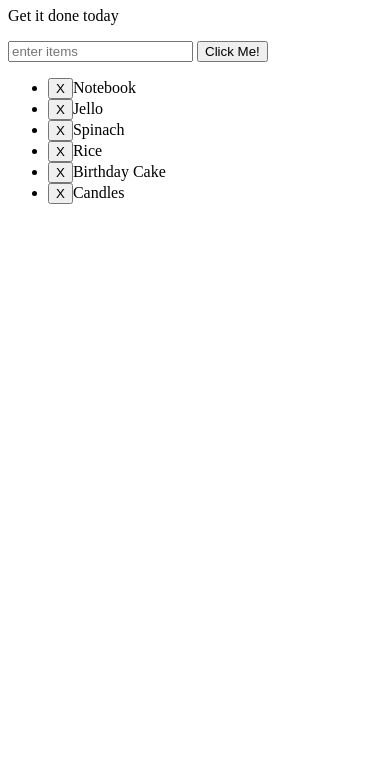
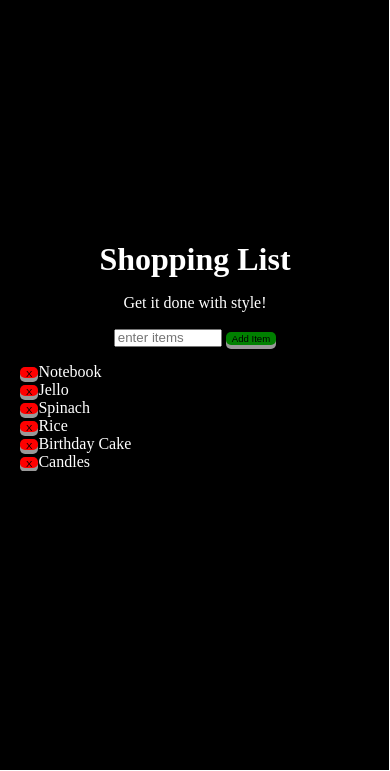
Before and after one commit to JustAnotherIdea/shoppinglist, a plain HTML site: page index.html in a window 390 px wide. Shown: the part 73-844 px from the top of the page. Drawn offline with nearby package versions, Linux system fonts and the light colour scheme.

Commit message:
Add files via upload

```diff
--- a/index.html
+++ b/index.html
@@ -8,11 +8,16 @@
     <link rel="stylesheet" type="text/css" href="style.css">
 </head>
 <body>
-    <h1>Shopping List</h1>
-    <p id="first">Get it done today</p>
+    <div id="tiles"></div>
+    <div id="pageContainer">
+        <div id="topSpacer"></div>
+        <header>Shopping List</header>
+        <p>Get it done with style!</p>
+        <div class="content">
             <input id="userinput" type="text" placeholder="enter items">
-    <button id="enter">Click Me!</button>
-    <ul>
+            <button id="enter">Add Item</button>
+        </div>
+        <ul class="content">
             <li><button class="del">X</button>Notebook</li>
             <li><button class="del">X</button>Jello</li>
             <li><button class="del">X</button>Spinach</li>
@@ -20,6 +25,8 @@
             <li><button class="del">X</button>Birthday Cake</li>
             <li><button class="del">X</button>Candles</li>
         </ul>
+    </div>
+    <script type="text/javascript" src="https://cdnjs.cloudflare.com/ajax/libs/animejs/3.2.1/anime.min.js"></script>
     <script type="text/javascript" src="script.js"></script>
 </body>
 </html>
--- a/script.js
+++ b/script.js
@@ -1,10 +1,71 @@
-var button = document.getElementById("enter");
-var input = document.getElementById("userinput");
-var ul =document.querySelector("ul");
-var liNodeList = document.querySelectorAll("li");
-var liArray = Array.from(liNodeList);
-var delButton = document.getElementsByClassName("del");
-var delButtonArray = Array.from(delButton);
+const button = document.getElementById("enter");
+const input = document.getElementById("userinput");
+const ul = document.querySelector("ul");
+let liNodeList = document.querySelectorAll("li");
+let liArray = Array.from(liNodeList);
+let delButton = document.getElementsByClassName("del");
+let delButtonArray = Array.from(delButton);
+
+const wrapper = document.getElementById("tiles");
+
+let columns = 0,
+    rows = 0,
+    count = -1;
+
+const colors = [
+    "rgb(229, 57, 53)",
+    "rgb(253, 216, 53)",
+    "rgb(244, 81, 30)",
+    "rgb(76, 175, 80)",
+    "rgb(33, 150, 243)",
+    "rgb(156, 39, 176)",
+];
+
+const handleOnClick = index => {
+    count++;
+    anime({
+        targets: ".tile",
+        backgroundColor: colors[count % (colors.length - 1)],
+        delay: anime.stagger(50, {
+            grid: [columns, rows],
+            from: index
+        })
+    });
+}
+
+const createTile = index => {
+  const tile = document.createElement("div");
+
+  tile.classList.add("tile");
+
+  tile.onclick = e => handleOnClick(index);
+
+  return tile;
+}
+
+const createTiles = quantity => {
+  Array.from(Array(quantity)).map((tile, index) => {
+    wrapper.appendChild(createTile(index));
+  });
+}
+
+const createGrid = () => {
+  wrapper.innerHTML = "";
+
+  const size = document.body.clientWidth > 800 ? 100 : 50;
+
+  columns = Math.floor(document.body.clientWidth / size);
+  rows = Math.floor(document.body.clientHeight / size);
+
+  wrapper.style.setProperty("--columns", columns);
+  wrapper.style.setProperty("--rows", rows);
+
+  createTiles(columns * rows);
+}
+
+createGrid();
+
+window.onresize = () => createGrid();
 
 function inputLength(){
     return input.value.length;
@@ -24,7 +85,6 @@ function createListElement(){
     input.value = "";
 }
 
-
 function addListAfterClick(){
     if(inputLength() > 0){
         createListElement()
@@ -41,7 +101,13 @@ function removeParentLi(event){
     event.target.parentElement.remove();
 }
 
-// cant get this to work? li is undefined? wow... thank you chatgpt... event.target now
+function keepFocus(event) {
+    var blurEl = this;
+    setTimeout(function() {
+      blurEl.focus()
+    }, 10)
+};
+
 function markDone(event){
     event.target.classList.toggle("done");
 }
@@ -53,3 +119,7 @@ button.addEventListener("click", addListAfterClick);
 input.addEventListener("keypress", addListAfterKeypress);
 
 liArray.forEach(li => li.addEventListener("click", markDone));
+
+input.onblur = keepFocus;
+
+window.onload = input.focus();
--- a/style.css
+++ b/style.css
@@ -1,3 +1,210 @@
+body {
+    margin: 0px;
+    user-select: none;
+    overflow: hidden;
+}
+
+:root {
+    --g1: rgb(98, 0, 234);
+    --g2: rgb(236, 64, 122);
+}
+
+@keyframes background-pan {
+    from {
+        background-position: 0% center;
+    }
+
+    to {
+        background-position: -200% center;
+    }
+}
+
+body.toggled {
+    animation: none;
+}
+
+body.toggled > #title {
+    opacity: 0;
+}
+
+body.toggled > #icon {
+    opacity: 1;
+}
+
+body.toggled > #tiles > .tile:hover {
+    opacity: 0.1 !important;
+}
+
+.centered {
+    left: 50%;
+    position: absolute;
+    top: 50%;
+    transform: translate(-50%, -50%);
+}
+
+#tiles {
+    height: calc(100vh - 1px);
+    width: calc(100vw - 1px);
+    position: relative;
+    z-index: 1;
+
+    display: grid;
+    grid-template-columns: repeat(var(--columns), 1fr);
+    grid-template-rows: repeat(var(--rows), 1fr);
+}
+
+.tile {
+    position: relative;
+    background-color: black;
+}
+
+#title {
+    color: white;
+    font-family: "Rubik", sans-serif;
+    font-size: 6vw;
+    margin: 0px;
+    pointer-events: none;
+    transition: opacity 1200ms ease;
+    width: 50vw;
+    z-index: 2;
+}
+
+#pageContainer {
+        position: absolute;
+        width: 100%;
+        height: 100%;
+        top: 0;
+        left: 0;
+        z-index: 3;
+        display: flex;
+        flex-direction: column;
+        align-items: center;
+        justify-content: center;
+        pointer-events: none;
+}
+
+#topSpacer {
+    height: 30px;
+}
+
+header {
+    font-size: 4em;
+    font-weight: bold;
+    color: white;
+}
+
+p {
+    font-size: 2em;
+    color: white;
+}
+
+.content {
+    font-size: 2em;
+    pointer-events: auto;
+    color: white;
+}
+
+ul {
+    list-style: none;
+    overflow: auto;
+}
+
+.del {
+    font-size: 0.6em;
+    aspect-ratio: 1/1;
+    height: 1.2em;
+    cursor: pointer;
+    outline: none;
+    background-color: rgb(255, 0, 0);
+    border: none;
+    border-radius: 5px;
+    box-shadow: 0 5px #999;
+}
+
+.del:hover {background-color: rgb(204, 0, 0)}
+
+button:active, #enter:active {
+    box-shadow: 0 2px #666;
+    transform: translateY(3px);
+}
+
+#enter {
+    font-size: 0.45em;
+    height: 1.4em;
+    cursor: pointer;
+    outline: none;
+    background-color: rgb(0, 128, 0);
+    border: none;
+    border-radius: 5px;
+    box-shadow: 0 5px #999;
+}
+
+#enter:hover {background-color: rgb(0, 110, 0)}
+
+input:focus {
+    outline: none;
+}
+
 .done {
     text-decoration: line-through;
 }
+
+@media screen and (max-width: 400px) {
+    header {
+        font-size: 2em;
+    }
+    p {
+        font-size: 1em;
+    }
+    .content {
+        font-size: 1em;
+    }
+    input {
+        height: 12px;
+        width: 100px;
+    }
+    #enter {
+        font-size: 0.6em;
+    }
+    #enter, .del {
+        box-shadow: 0 4px #999;
+    }
+    button:active, #enter:active {
+        box-shadow: 0 1px #666;
+        transform: translateY(3px);
+    }
+    ul {
+        width: 100%;
+    }
+}
+
+@media screen and (max-width: 200px) {
+    header {
+        font-size: 1em;
+    }
+    p {
+        font-size: 0.5em;
+    }
+    .content {
+        font-size: 0.5em;
+    }
+    input {
+        height: 8px;
+        width: 90px;
+    }
+    #enter {
+        font-size: 1em;
+    }
+}
+
+@media screen and (max-height: 350px) {
+    p {
+        display: none;
+    }
+}
+
+@media screen and (max-height: 200px) {
+    header {
+        display: none;
+    }
+}
```
Lines whose indentation alone changed are shown as unchanged.
